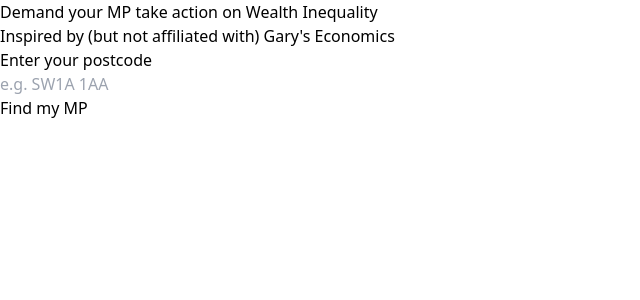
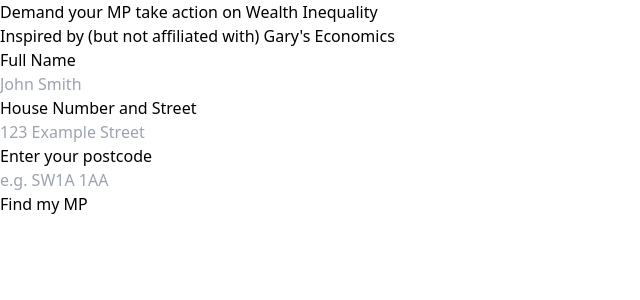
Before and after one commit to HJscarr/Message-Your-MP, a Next.js app: page / in a window 1280 px wide. Shown: the top 300 px of the page, without its empty margins (0-640 px from the left). Built offline with nearby package versions, Linux system fonts and the light colour scheme.

Commit message:
feat: added more user inputs

```diff
--- a/src/app/components/EmailContents.tsx
+++ b/src/app/components/EmailContents.tsx
@@ -33,17 +33,30 @@
   mpName: string;
   constituency: string;
   email: string | null;
+  fullName: string;
+  address: string;
+  postcode: string;
 }
 
-export default function EmailContents({ mpName, constituency, email }: EmailContentsProps) {
+export default function EmailContents({
+  mpName,
+  constituency,
+  email,
+  fullName,
+  address,
+  postcode
+}: EmailContentsProps) {
   const [displayedText, setDisplayedText] = useState('');
   const [isTypingComplete, setIsTypingComplete] = useState(false);
   const textareaRef = useRef<HTMLTextAreaElement>(null);
   const { setEmailBody, setIsEmailReady } = useEmail();
   const [showNotification, setShowNotification] = useState(false);
 
-  // Extract first name from full name
-  const firstName = mpName.split(' ')[0];
+  // Format postcode to ensure correct spacing and capitalization
+  const formatPostcode = (postcode: string) => {
+    const cleaned = postcode.replace(/\s+/g, '').toUpperCase();
+    return `${cleaned.slice(0, -3)} ${cleaned.slice(-3)}`;
+  };
 
   // Auto-scroll effect
   useEffect(() => {
@@ -52,7 +65,7 @@
     }
   }, [displayedText]);
 
-  const emailTemplate = `Dear ${firstName},
+  const emailTemplate = `Dear ${mpName},
 
 I would like to enquire as to what your plans are to deal with the exploding wealth inequality in the UK.
 
@@ -64,7 +77,12 @@
 
 As the MP of ${constituency}, I feel it is your duty to raise this point in parliament.
 
-I eagerly await your response.`;
+I eagerly await your response.
+
+Kind regards,
+${fullName}
+
+Address: ${address} ${formatPostcode(postcode)}`;
 
   useEffect(() => {
     let currentIndex = 0;
--- a/src/app/components/EnterPostcode.tsx
+++ b/src/app/components/EnterPostcode.tsx
@@ -7,19 +7,23 @@
 import Notification from './Notification';
 import GradientButton from './GradientButton';
 import InspiredBy from './InspiredBy';
+import UserInput from './UserInput';
 
 export default function EnterPostcode() {
   const { loading, error, mpDetails, getMPDetails } = useMPDetails();
   const [postcode, setPostcode] = useState('');
+  const [fullName, setFullName] = useState('');
+  const [address, setAddress] = useState('');
   const [showNotification, setShowNotification] = useState(false);
 
   // UK postcode regex pattern
   const postcodePattern = /^[A-Z]{1,2}[0-9][A-Z0-9]? ?[0-9][A-Z]{2}$/i;
   const isValidPostcode = postcodePattern.test(postcode.trim());
+  const isValidForm = fullName.trim() !== '' && address.trim() !== '' && isValidPostcode;
 
   const handleSubmit = (e: React.FormEvent) => {
     e.preventDefault();
-    if (isValidPostcode) {
+    if (isValidForm) {
       getMPDetails(postcode);
     }
   };
@@ -45,24 +49,34 @@
           </h1>
           <InspiredBy />
           <div className="max-w-sm mx-auto">
-            <form onSubmit={handleSubmit}>
-              <label htmlFor="postcode" className="block text-sm/6 font-medium text-gray-900">
-                Enter your postcode
-              </label>
-              <div className="mt-2">
-                <input
-                  id="postcode"
-                  name="postcode"
-                  type="text"
-                  value={postcode}
-                  onChange={(e) => setPostcode(e.target.value)}
-                  placeholder="e.g. SW1A 1AA"
-                  className="block w-full rounded-md bg-white px-3 py-1.5 text-base text-gray-900 outline-1 -outline-offset-1 outline-gray-300 placeholder:text-gray-400 focus:outline-2 focus:-outline-offset-2 focus:outline-indigo-600 sm:text-sm/6"
-                />
-              </div>
+            <form onSubmit={handleSubmit} className="space-y-4">
+              <UserInput
+                id="fullName"
+                label="Full Name"
+                value={fullName}
+                onChange={setFullName}
+                placeholder="John Smith"
+              />
+
+              <UserInput
+                id="address"
+                label="House Number and Street"
+                value={address}
+                onChange={setAddress}
+                placeholder="123 Example Street"
+              />
+
+              <UserInput
+                id="postcode"
+                label="Enter your postcode"
+                value={postcode}
+                onChange={setPostcode}
+                placeholder="e.g. SW1A 1AA"
+              />
+
               <GradientButton
                 type="submit"
-                disabled={loading || !isValidPostcode}
+                disabled={loading || !isValidForm}
                 className="mt-6 w-full justify-center"
               >
                 {loading ? 'Finding MP...' : 'Find my MP'}
@@ -95,6 +109,9 @@
             mpName={mpDetails.name}
             constituency={mpDetails.constituency}
             email={mpDetails.email}
+            fullName={fullName}
+            address={address}
+            postcode={postcode}
           />
         </>
       )}
--- /dev/null
+++ b/src/app/components/UserInput.tsx
@@ -0,0 +1,36 @@
+'use client';
+
+interface UserInputProps {
+  id: string;
+  label: string;
+  value: string;
+  onChange: (value: string) => void;
+  placeholder?: string;
+}
+
+export default function UserInput({
+  id,
+  label,
+  value,
+  onChange,
+  placeholder
+}: UserInputProps) {
+  return (
+    <div>
+      <label htmlFor={id} className="block text-sm/6 font-medium text-gray-900">
+        {label}
+      </label>
+      <div className="mt-2">
+        <input
+          id={id}
+          name={id}
+          type="text"
+          value={value}
+          onChange={(e) => onChange(e.target.value)}
+          placeholder={placeholder}
+          className="block w-full rounded-md bg-white px-3 py-1.5 text-base text-gray-900 outline-1 -outline-offset-1 outline-gray-300 placeholder:text-gray-400 focus:outline-2 focus:-outline-offset-2 focus:outline-indigo-600 sm:text-sm/6"
+        />
+      </div>
+    </div>
+  );
+}
--- a/src/app/page.tsx
+++ b/src/app/page.tsx
@@ -15,8 +15,8 @@
 
   // Only include the email in the mailto link if it exists
   const mailtoLink = email
-    ? `mailto:${encodeURIComponent(email)}?body=${encodeURIComponent(body)}`
-    : `mailto:?body=${encodeURIComponent(body)}`;
+    ? `mailto:${encodeURIComponent(email)}?subject=${encodeURIComponent('How are you going to deal with Wealth Inequality?')}&body=${encodeURIComponent(body)}`
+    : `mailto:?subject=${encodeURIComponent('How are you going to deal with Wealth Inequality?')}&body=${encodeURIComponent(body)}`;
 
   // Only render if email is ready
   if (!isEmailReady) return null;
```
